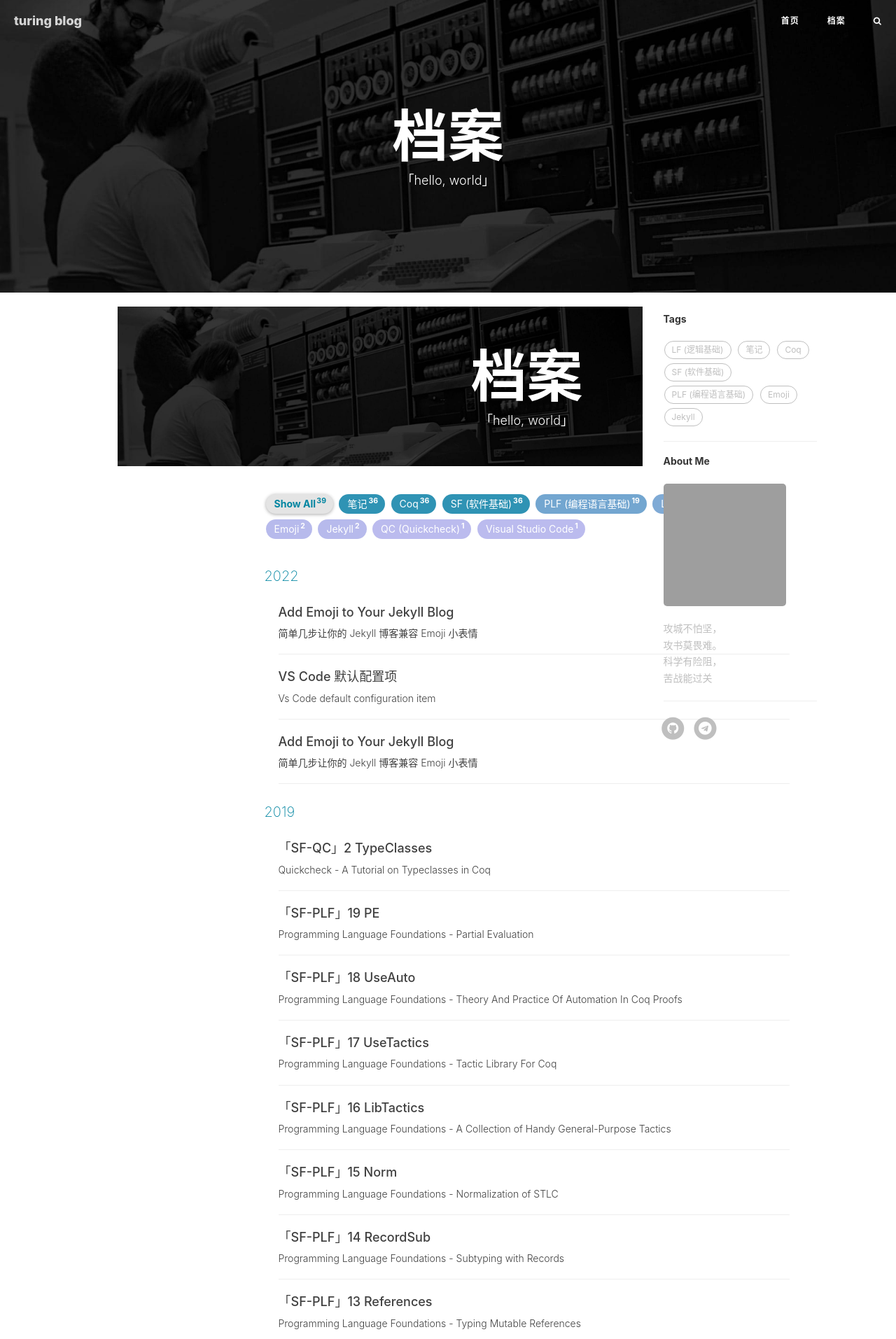
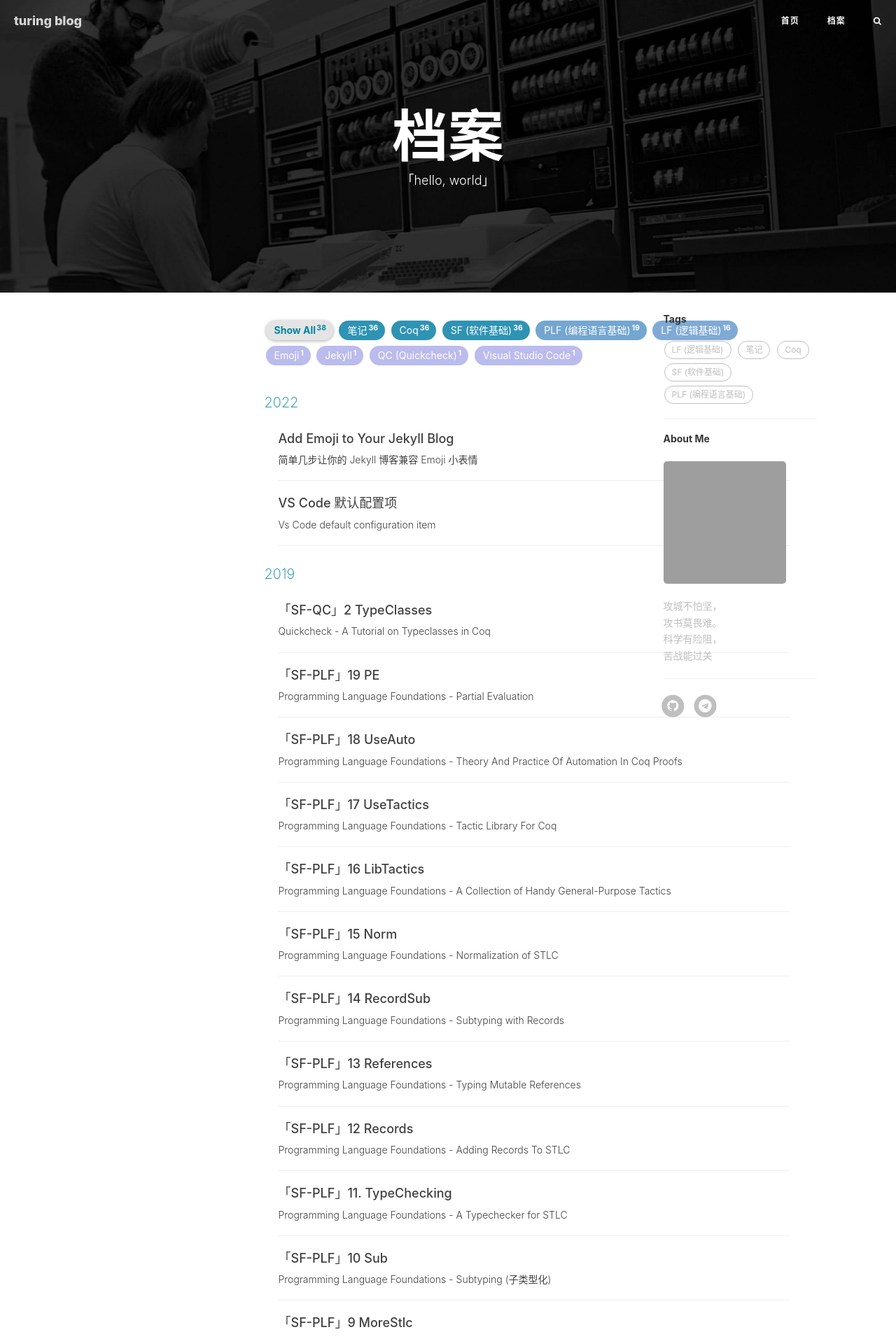
Before and after one commit to Turing-bot/Blog, a Jekyll site: the page built from archive.html, in a window 1280 px wide. Shown: the top 1913 px of the page at 70% size. Built offline with Jekyll 4.4.1, drawn with Linux system fonts in a browser that asks for light colours; nearby versions of some CDN libraries; comment, search, counter and statistics services are not loaded; grey boxes are pictures that could not be loaded.

Commit message:
init blog

```diff
--- a/_posts/2022-09-03-test.md
+++ /dev/null
@@ -1,12 +0,0 @@
----
-layout: post
-title: 'Add Emoji to Your Jekyll Blog '
-subtitle: '简单几步让你的 Jekyll 博客兼容 Emoji 小表情'
-author: 'Aaron'
-header-img: 'img/post-bg-alitrip.jpg'
-header-mask: 1
-catalog: true
-tags:
-  - Jekyll
-  - Emoji
----
--- a/archive.html
+++ b/archive.html
@@ -5,13 +5,6 @@ description: "「hello, world」"
 header-img: "img/post-bg-unix-linux.jpg"
 header-mask: 0.4
 ---
-
-<!--
-Credits: this page shamelessly borrowed a lot from:
-https://github.com/kitian616/jekyll-TeXt-theme
--->
-<!-- Page Header -->
-{% include intro-header.html type='page' short=true %}
 
 <!-- Main Content -->
 <div class="container">
--- a/index.html
+++ b/index.html
@@ -1,6 +1,6 @@
 ---
 layout: page
-description: '「指哪哪难」'
+description: '「hello, world」'
 ---
 
 {% for post in paginator.posts %}
```
Also changed, not shown: _posts/articles/2022-09-04-first.md (+1 -1 lines).
